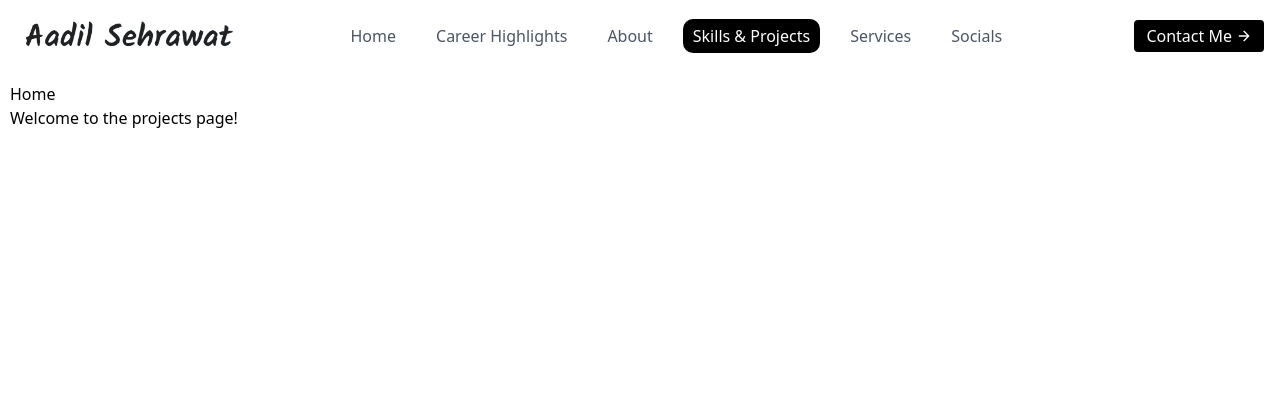
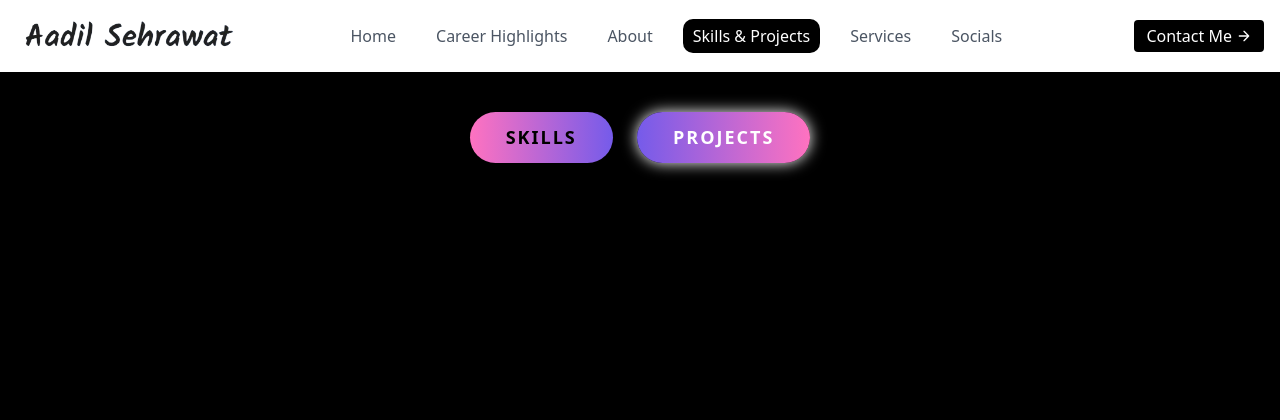
Before and after one commit to aadilsehrawat/portfolio, a Django app: page /skills-and-projects/projects/ in a window 1280 px wide. Shown: the top 420 px of the page. Run offline with Django 5.2, Linux system fonts and the light colour scheme; some libraries are stand-ins or nearby versions.

Commit message:
Added toggle on skills and projects pages

```diff
--- a/main/templates/main/skills-and-projects/projects.html
+++ b/main/templates/main/skills-and-projects/projects.html
@@ -1,8 +1,17 @@
 {% extends "base.html" %}
+{% load static %}
 
-{% block title %}Project{% endblock title %}
+{% block title %}Projects{% endblock title %}
+
+{% block styles %}
+<link rel="stylesheet" href="{% static 'css/education-and-workX.css' %}">
+<link rel="stylesheet" href="{% static 'css/toggle.css' %}">
+{% endblock styles %}
 
 {% block body %}
-    <h1>Home</h1>
-    <p>Welcome to the projects page!</p>
+<div class="toggle-container">
+    <button class="toggle-button" id="educationButton" onclick="redirectToURL('{% url 'skills' %}')">Skills</button>
+    <button class="toggle-button active-button" id="careerButton">Projects</button>
+</div>
+<script src="{% static '/js/toggle.js' %}"></script>
 {% endblock body %}
```
Also changed, not shown: main/templates/main/skills-and-projects/skills.html (+11 -2 lines).
